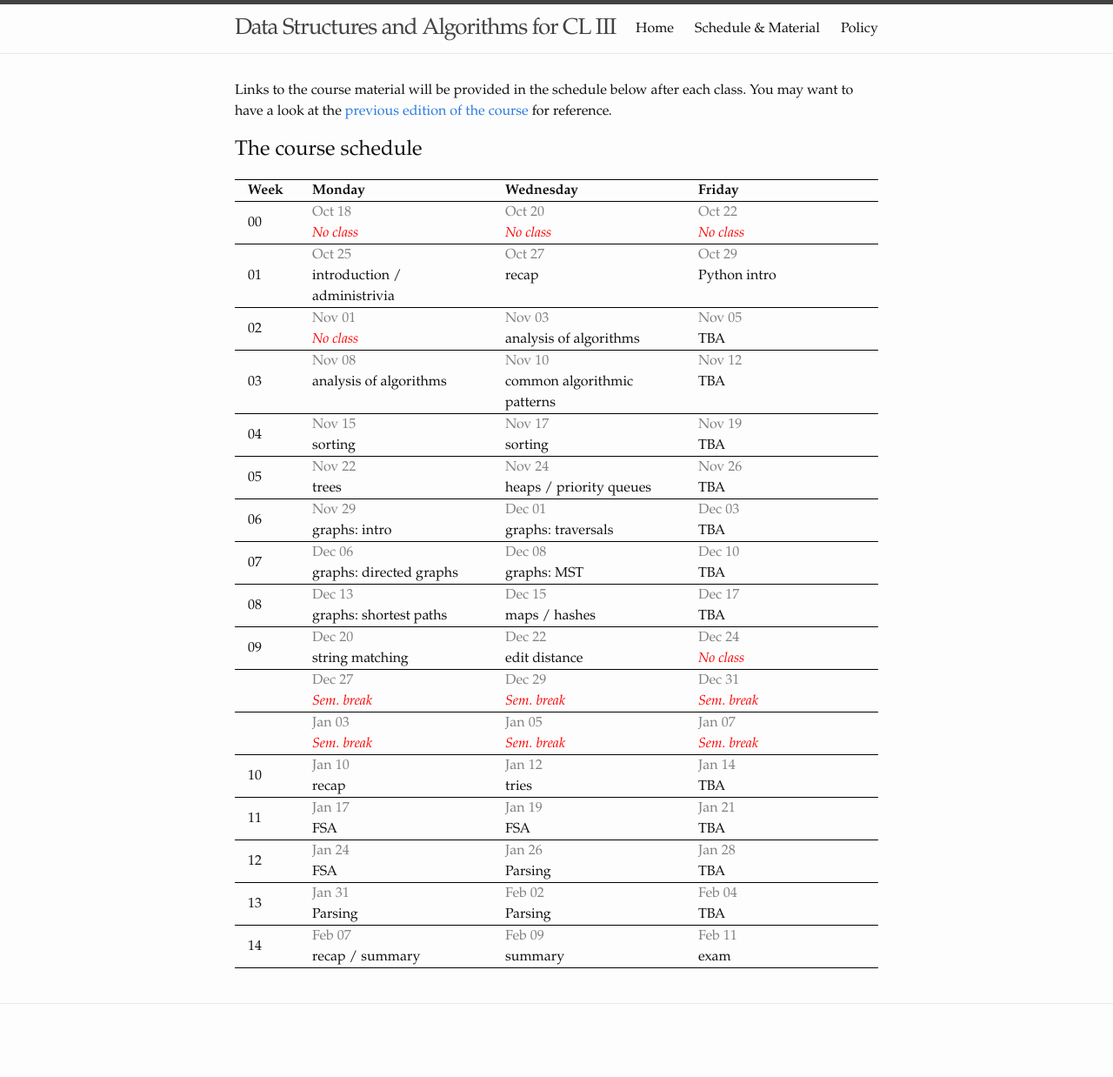
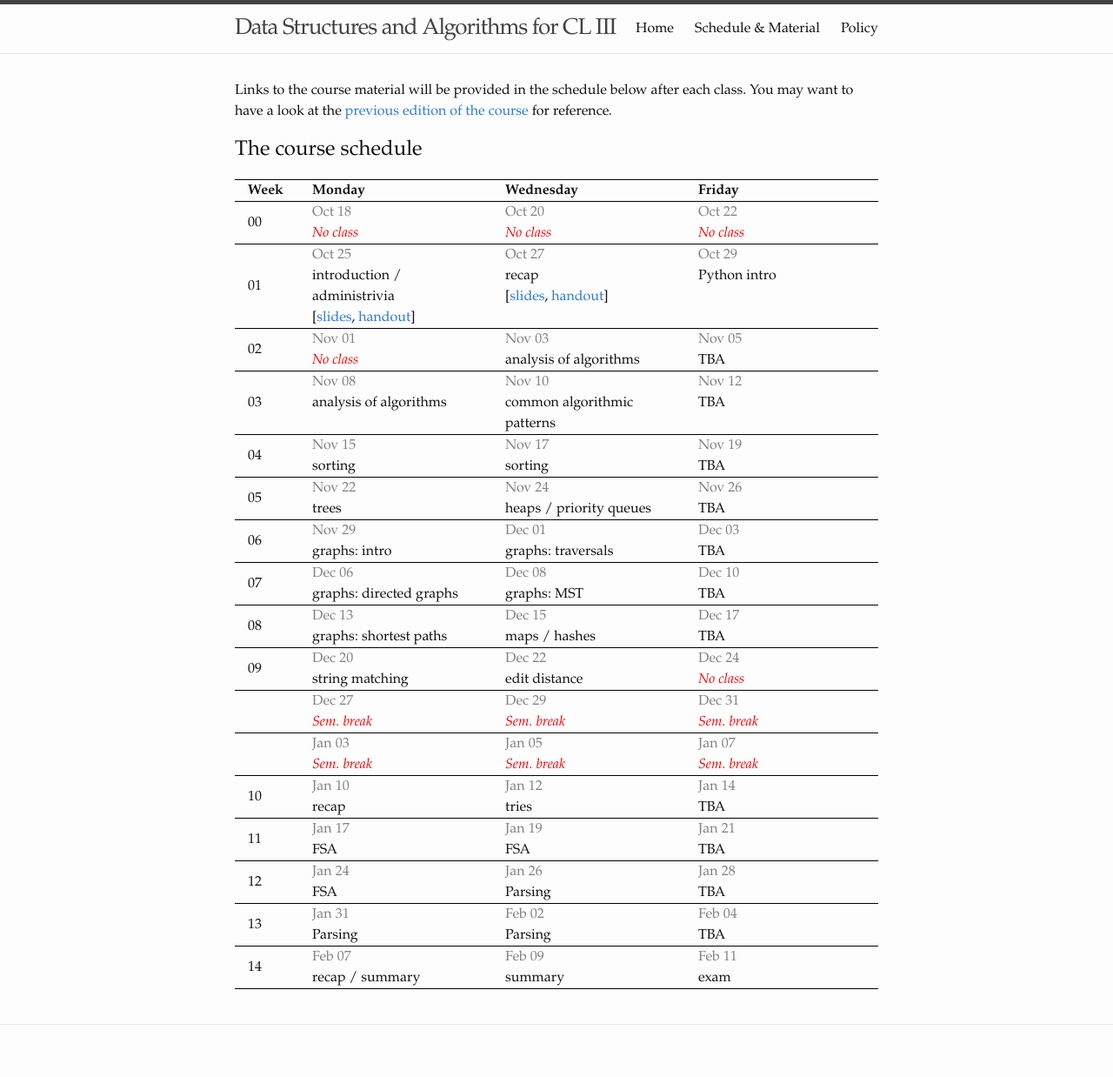
Before and after one commit to dsacl3-2021/dsacl3-2021.github.io, a Jekyll site: the page built from lectures.md, in a window 1280 px wide. Shown: the whole page at 87% size. Built offline with Jekyll 4.4.1, drawn with Linux system fonts in a browser that asks for light colours; before the commit the page ends 1214 px from its top, so only the background shows below that.

Commit message:
Add slides.

```diff
--- a/_data/schedule.yml
+++ b/_data/schedule.yml
@@ -7,8 +7,14 @@
   dates:
     Oct 25:
       topic: introduction / administrivia
+      links:
+        slides: slides/introduction.pdf
+        handout: slides/introduction-handout.pdf
     Oct 27:
       topic: recap
+      links:
+        slides: slides/recap.pdf
+        handout: slides/recap-handout.pdf
     Oct 29:
       topic: Python intro
 - week: "02"
```
Also changed, not shown: 4 other files.
